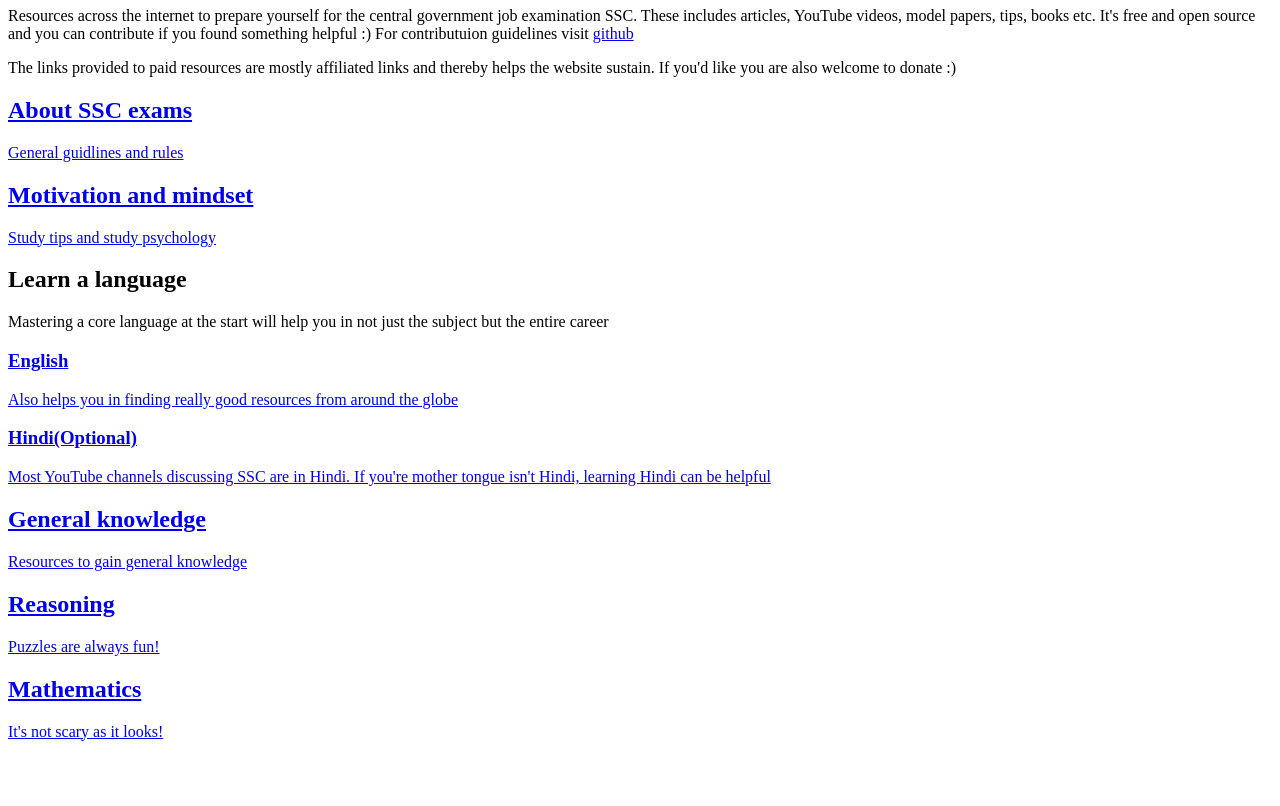
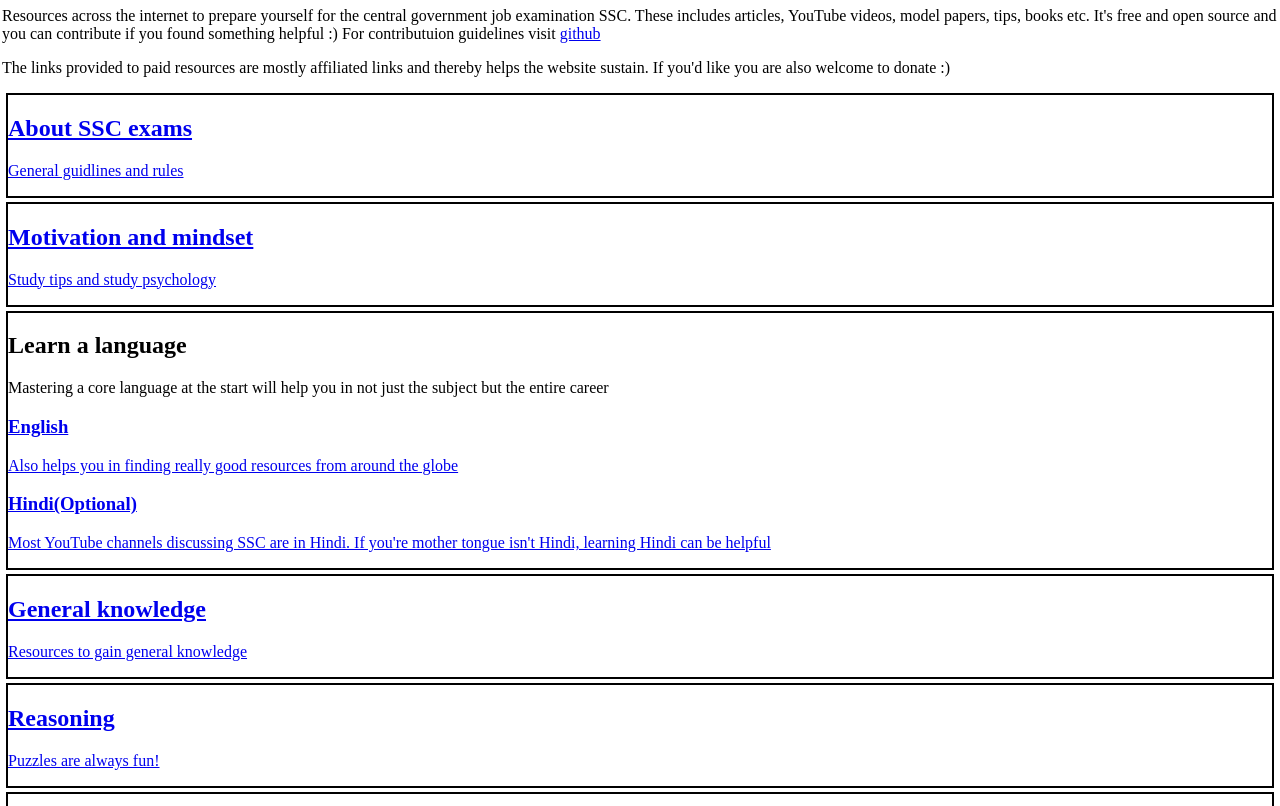
Before and after one commit to Deepesh2023/SSC-self-study-resources, a plain HTML site: page index.html in a window 1280 px wide. Shown: the part 73-879 px from the top of the page. Before the commit the page ends 830 px from the top, so only its background shows below. Drawn offline with Linux system fonts and the light colour scheme.

Commit message:
added homepage stylesheet

```diff
--- /dev/null
+++ b/global.css
@@ -0,0 +1,8 @@
+body {
+  margin: 2px;
+}
+
+.topic {
+  margin: 4px;
+  border: 2px solid black;
+}
--- a/index.html
+++ b/index.html
@@ -3,6 +3,7 @@
   <head>
     <meta charset="UTF-8" />
     <meta name="viewport" content="width=device-width, initial-scale=1.0" />
+    <link rel="stylesheet" href="./global.css" />
     <title>SSC self study resources</title>
   </head>
   <body>
@@ -23,20 +24,20 @@
       donate :)
     </p>
     <a href="./topics/aboutSSC.html">
-      <div>
+      <div class="topic">
         <h2>About SSC exams</h2>
         <p>General guidlines and rules</p>
       </div>
     </a>
 
     <a href="./topics/motivationAndMindeset.html">
-      <div>
+      <div class="topic">
         <h2>Motivation and mindset</h2>
         <p>Study tips and study psychology</p>
       </div>
     </a>
 
-    <div>
+    <div class="topic">
       <h2>Learn a language</h2>
       <p>
         Mastering a core language at the start will help you in not just the
@@ -63,21 +64,21 @@
     </div>
 
     <a href="./topics/generalKnowledge.html">
-      <div>
+      <div class="topic">
         <h2>General knowledge</h2>
         <p>Resources to gain general knowledge</p>
       </div>
     </a>
 
     <a href="./topics/reasoning.html">
-      <div>
+      <div class="topic">
         <h2>Reasoning</h2>
         <p>Puzzles are always fun!</p>
       </div>
     </a>
 
     <a href="./topics/mathematics.html">
-      <div>
+      <div class="topic">
         <h2>Mathematics</h2>
         <p>It's not scary as it looks!</p>
       </div>
```
